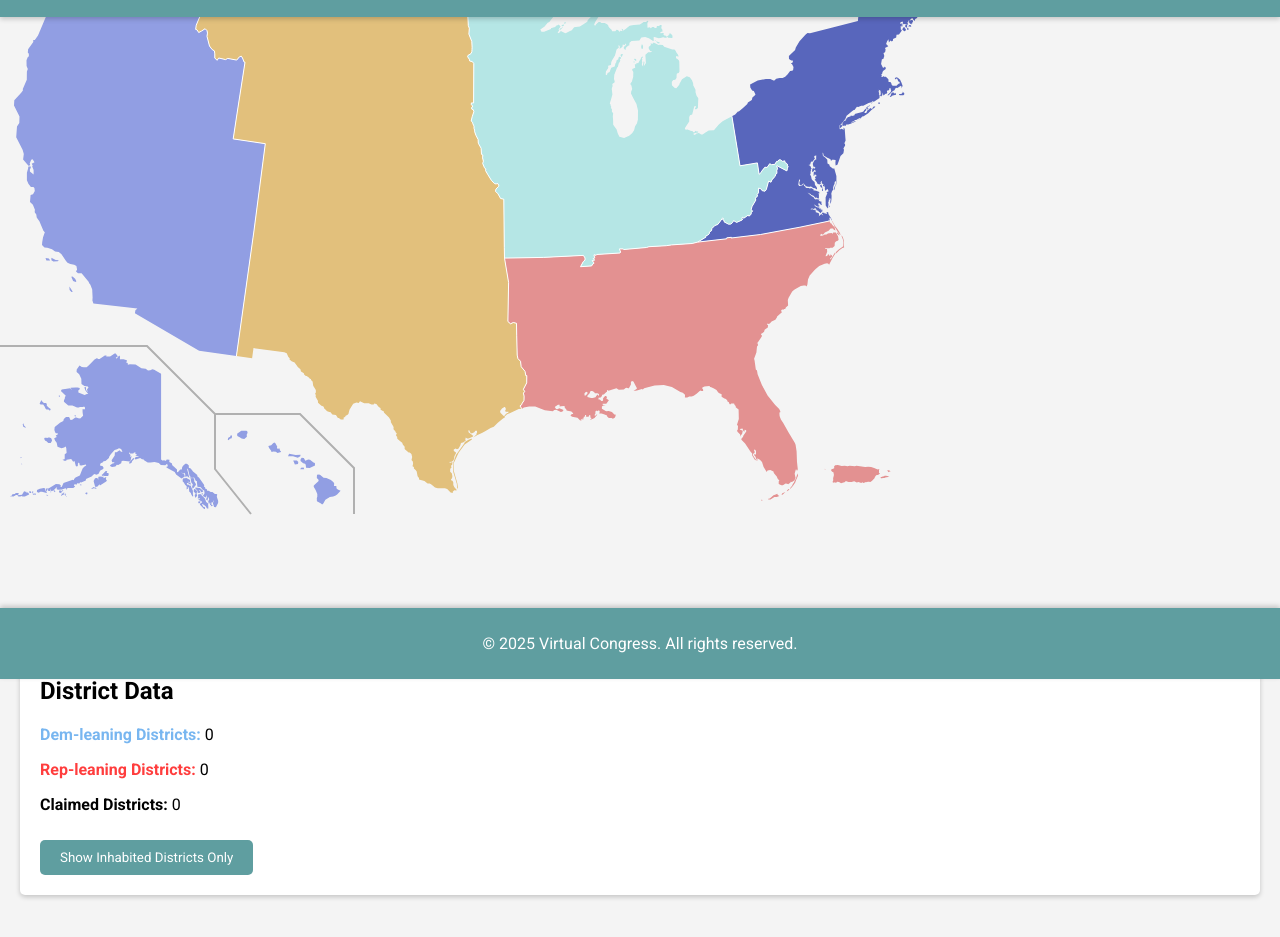
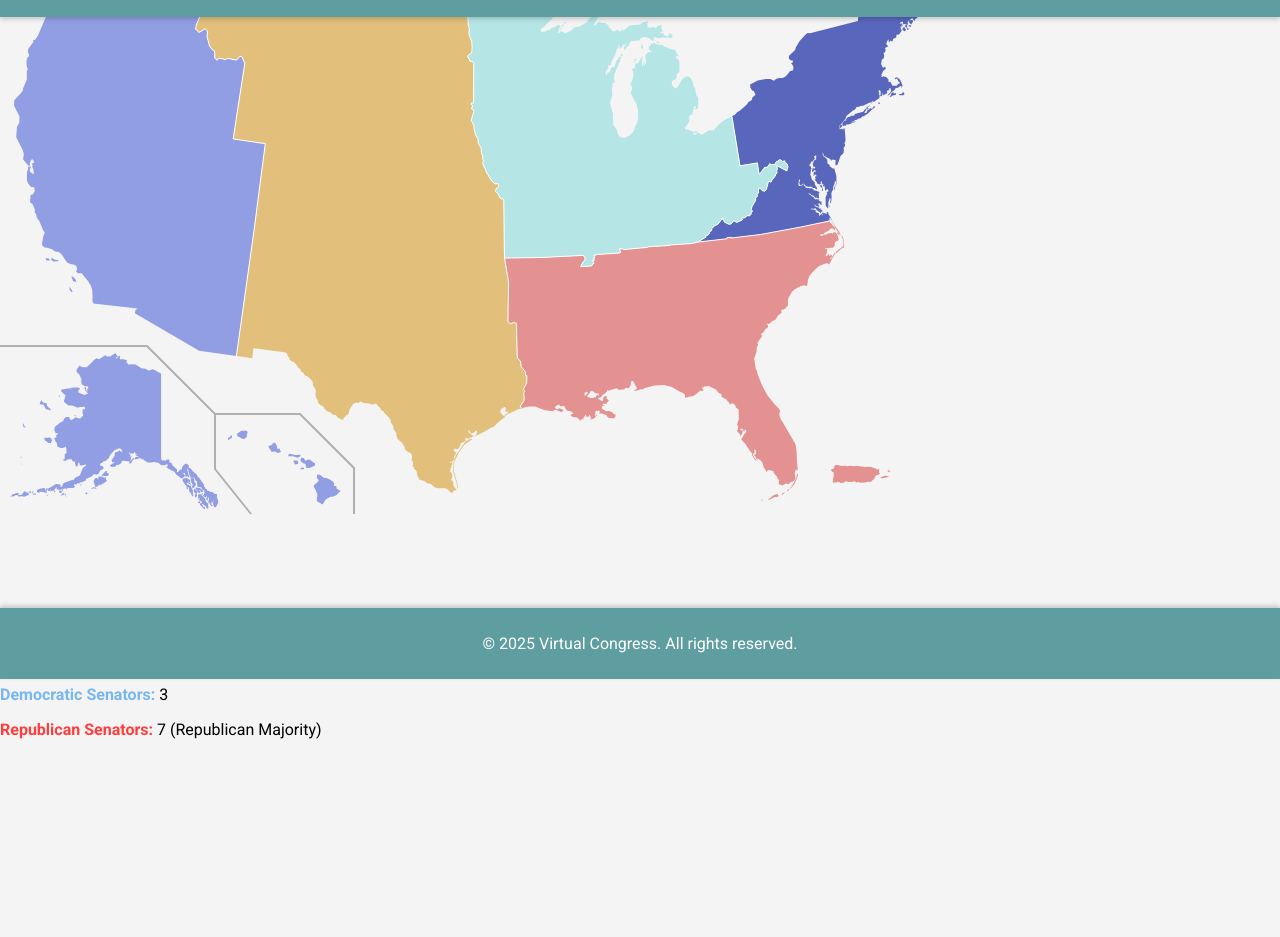
Before and after one commit to dianallar/vchouse, a plain HTML site: page senate.html in a window 1280 px wide. Shown: the part 121-1058 px from the top of the page. After the commit the page ends 947 px from the top, so only its background shows below. Drawn offline with nearby package versions, Linux system fonts and the light colour scheme.

Commit message:
changed senate page ui

```diff
--- a/senate.html
+++ b/senate.html
@@ -165,7 +165,7 @@ display: flex;
       bottom: 0;
       width: 100%;
     }
-    #districtData {
+    #TheSenate {
       padding: 20px;
       background: white;
       box-shadow: 0 2px 5px rgba(0,0,0,0.2);
@@ -241,18 +241,13 @@ display: flex;
   <div id="districtData">
     <h2>District Data</h2>
     <p>
-      <b style="color: #78b6f0;">Dem-leaning Districts:</b>
-      <span id="demCount">0</span>
+      <b style="color: #78b6f0;">Democratic Senators:</b>
+      <span id="demCount">3</span>
     </p>
     <p>
-      <b style="color: #ff3d3d;">Rep-leaning Districts:</b>
-      <span id="repCount">0</span>
+      <b style="color: #ff3d3d;">Republican Senators:</b>
+      <span id="repCount">7 (Republican Majority)</span>
     </p>
-    <p>
-      <b>Claimed Districts:</b>
-      <span id="claimedCount">0</span>
-    </p>
-    <button id="toggleButton">Show Inhabited Districts Only</button>
   </div>
 
   <!-- District Details Sidebar (appears only when searching a district) -->
```
